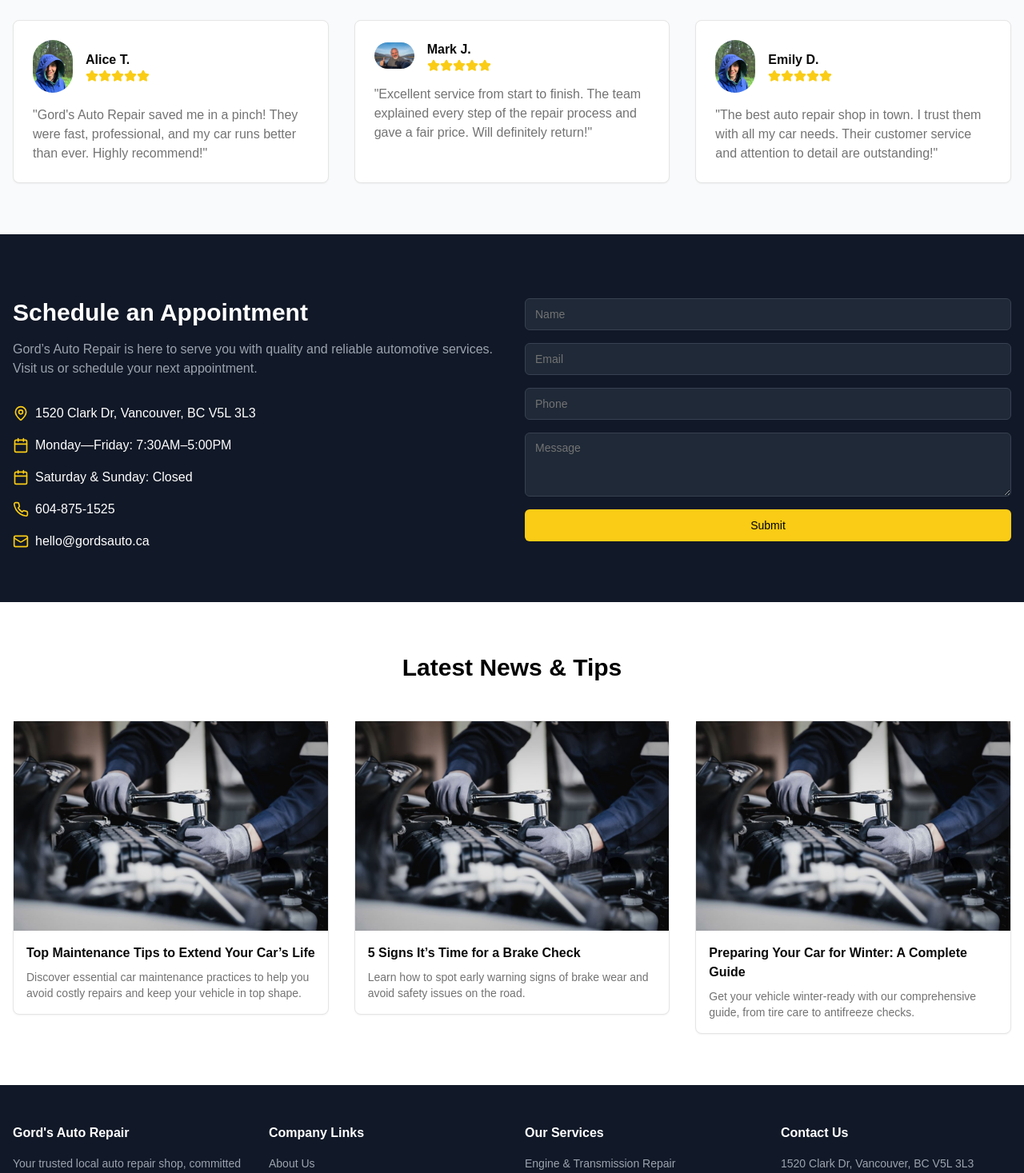
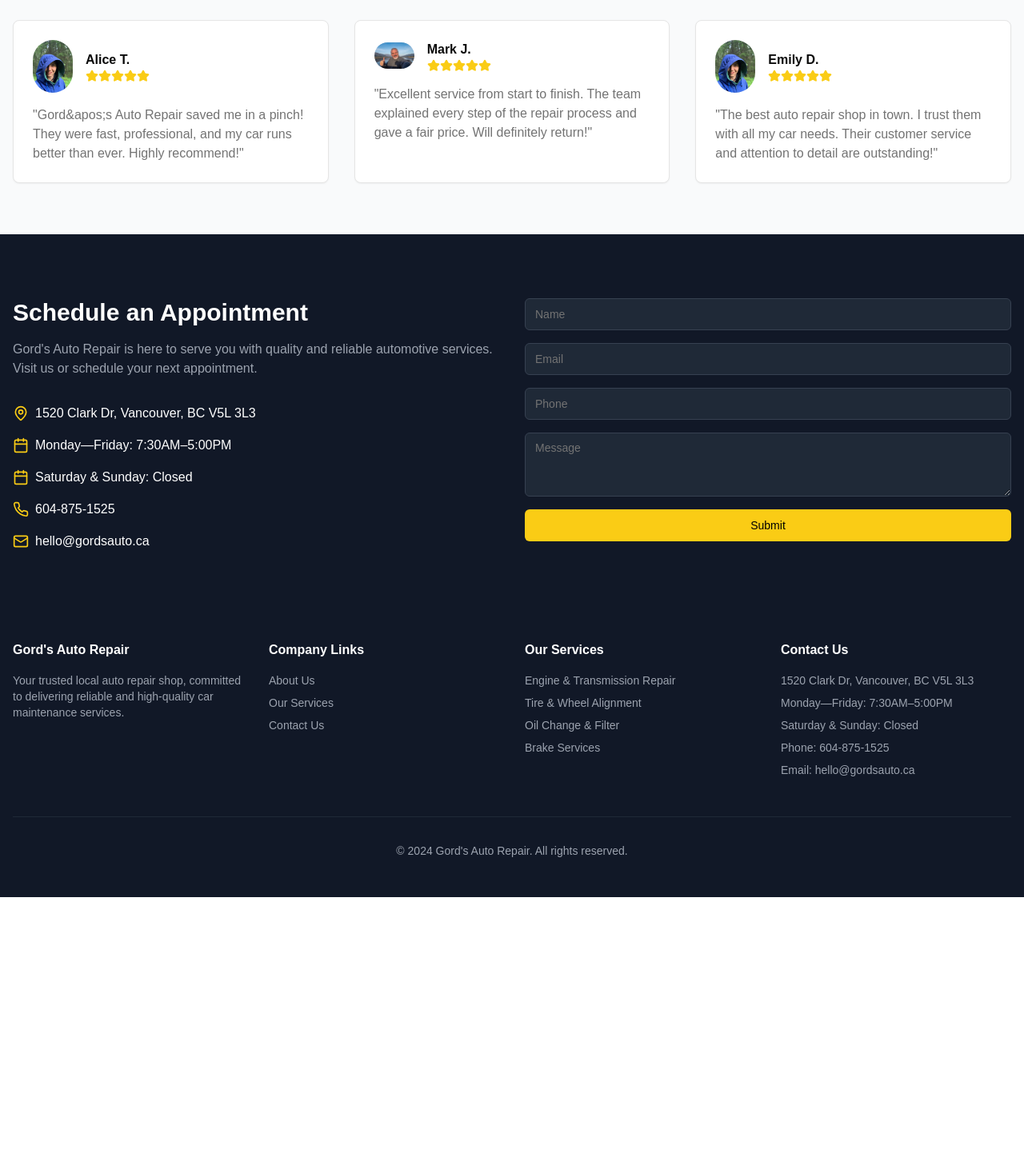
Before and after one commit to alextrieu/gords-auto, a Next.js app: page / in a window 1280 px wide. Shown: the part 2620-4087 px from the top of the page at 80% size. After the commit the page ends 3742 px from the top, so only its background shows below. Built offline with nearby package versions, Linux system fonts and the light colour scheme.

Commit message:
updated errors

```diff
--- a/components/car-repair-landing.tsx
+++ b/components/car-repair-landing.tsx
@@ -29,12 +29,13 @@
 
   useEffect(() => {
     const handleScroll = () => {
-      setScrolled(window.scrollY > 50); // Change to true when scrolled 50px
+      setScrolled(window.scrollY > 50);
     };
 
     window.addEventListener("scroll", handleScroll);
     return () => window.removeEventListener("scroll", handleScroll);
   }, []);
+
   return (
     <div className="flex flex-col min-h-screen">
       {/* Navigation Bar */}
@@ -52,7 +53,7 @@
           >
             <span className="self-center lg:text-2xl font-semibold whitespace-nowrap text-white flex items-center">
               <span className="bg-red-700 text-white font-bold px-2 py-1 rounded-md mr-2">
-                GORD'S
+                GORD&apos;S
               </span>
               AUTO REPAIR
             </span>
@@ -153,10 +154,10 @@
             Expert Car Care, Right When You Need It
           </h1>
           <p className="text-lg mb-8">
-            At Gord's Auto Repair, we provide comprehensive car maintenance and
-            repair services to keep your vehicle running smoothly and safely.
-            Whether you need routine oil changes, brake service, or complex
-            engine repairs, our certified mechanics are here to help.
+            At Gord&apos;s Auto Repair, we provide comprehensive car maintenance
+            and repair services to keep your vehicle running smoothly and
+            safely. Whether you need routine oil changes, brake service, or
+            complex engine repairs, our certified mechanics are here to help.
           </p>
           <div className="flex space-x-4 justify-center">
             <a
@@ -165,12 +166,6 @@
             >
               Schedule an Appointment
             </a>
-            {/* <a
-              href="#contact"
-              className="px-6 py-3 border-2 border-yellow-400 text-white font-semibold rounded-lg hover:bg-yellow-500 hover:text-gray-900"
-            >
-              Contact Our Team
-            </a> */}
           </div>
         </div>
       </section>
@@ -200,13 +195,13 @@
             </h2>
 
             <p className="text-neutral-500 dark:text-neutral-400">
-              With years of experience and a commitment to excellence, Gord's
-              Auto Repair is your go-to choice for reliable and high-quality car
-              care. Our skilled mechanics are trained to handle everything from
-              routine maintenance to complex repairs, ensuring your vehicle is
-              in safe hands. We use the latest tools and technology to diagnose
-              and fix issues accurately and efficiently, helping you get back on
-              the road with confidence.
+              With years of experience and a commitment to excellence,
+              Gord&apos;s Auto Repair is your go-to choice for reliable and
+              high-quality car care. Our skilled mechanics are trained to handle
+              everything from routine maintenance to complex repairs, ensuring
+              your vehicle is in safe hands. We use the latest tools and
+              technology to diagnose and fix issues accurately and efficiently,
+              helping you get back on the road with confidence.
             </p>
             <Button className="bg-yellow-400 text-black hover:bg-yellow-500 mx-auto md:mx-0">
               Learn More
@@ -287,63 +282,6 @@
         </div>
       </section>
 
-      {/* Why Choose Us Section */}
-      {/* <section className="py-16 container mx-auto px-4">
-        <h2 className="text-3xl font-bold text-center mb-12">
-          Why Choose Gord's Auto Repair?
-        </h2>
-        <div className="grid md:grid-cols-3 gap-8">
-          {[
-            {
-              title: "Transparent Estimates",
-              description:
-                "Receive clear, upfront estimates for all repairs with no hidden costs.",
-              icon: Shield,
-            },
-            {
-              title: "Certified Technicians",
-              description:
-                "Trust our team of certified and experienced mechanics for quality service.",
-              icon: Shield,
-            },
-            {
-              title: "Customer Satisfaction Guarantee",
-              description:
-                "We stand by our work with a 100% satisfaction guarantee.",
-              icon: Check,
-            },
-            {
-              title: "Reliable Repairs",
-              description:
-                "Get repairs done right the first time with our thorough diagnostics.",
-              icon: Wrench,
-            },
-            {
-              title: "State-of-the-Art Equipment",
-              description:
-                "We use advanced tools and technology to provide precise repairs.",
-              icon: Settings,
-            },
-            {
-              title: "Quick Turnaround",
-              description:
-                "Efficient service to get you back on the road as soon as possible.",
-              icon: Clock,
-            },
-          ].map((feature, index) => (
-            <Card key={index} className="text-center">
-              <CardContent className="p-6 space-y-4">
-                <feature.icon className="w-12 h-12 mx-auto text-yellow-400" />
-                <h3 className="text-xl font-semibold">{feature.title}</h3>
-                <p className="text-neutral-500 dark:text-neutral-400">
-                  {feature.description}
-                </p>
-              </CardContent>
-            </Card>
-          ))}
-        </div>
-      </section> */}
-
       {/* Team Section */}
       <section id="team" className="py-16">
         <div className="container mx-auto px-4">
@@ -387,7 +325,7 @@
               {
                 name: "Alice T.",
                 review:
-                  "Gord's Auto Repair saved me in a pinch! They were fast, professional, and my car runs better than ever. Highly recommend!",
+                  "Gord&apos;s Auto Repair saved me in a pinch! They were fast, professional, and my car runs better than ever. Highly recommend!",
                 rating: 5,
                 image: "/selfie.png",
               },
@@ -426,7 +364,7 @@
                     </div>
                   </div>
                   <p className="text-neutral-500 dark:text-neutral-400">
-                    "{testimonial.review}"
+                    &quot;{testimonial.review}&quot;
                   </p>
                 </CardContent>
               </Card>
@@ -444,7 +382,7 @@
                 Schedule an Appointment
               </h2>
               <p className="text-gray-400 mb-8">
-                Gord’s Auto Repair is here to serve you with quality and
+                Gord&apos;s Auto Repair is here to serve you with quality and
                 reliable automotive services. Visit us or schedule your next
                 appointment.
               </p>
@@ -498,64 +436,15 @@
         </div>
       </section>
 
-      {/* Latest News Section */}
-      <section className="py-16">
-        <div className="container mx-auto px-4">
-          <h2 className="text-3xl font-bold text-center mb-12">
-            Latest News & Tips
-          </h2>
-          <div className="grid md:grid-cols-3 gap-8">
-            {[
-              {
-                title: "Top Maintenance Tips to Extend Your Car’s Life",
-                description:
-                  "Discover essential car maintenance practices to help you avoid costly repairs and keep your vehicle in top shape.",
-                image: "/hero image.png",
-              },
-              {
-                title: "5 Signs It’s Time for a Brake Check",
-                description:
-                  "Learn how to spot early warning signs of brake wear and avoid safety issues on the road.",
-                image: "/hero image.png",
-              },
-              {
-                title: "Preparing Your Car for Winter: A Complete Guide",
-                description:
-                  "Get your vehicle winter-ready with our comprehensive guide, from tire care to antifreeze checks.",
-                image: "/hero image.png",
-              },
-            ].map((post, index) => (
-              <Link key={index} href="#" className="group">
-                <Card>
-                  <Image
-                    src={post.image}
-                    alt={post.title}
-                    width={400}
-                    height={200}
-                    className="w-full"
-                  />
-                  <CardContent className="p-4">
-                    <h3 className="font-semibold group-hover:text-yellow-400">
-                      {post.title}
-                    </h3>
-                    <p className="text-sm text-neutral-500 mt-2 dark:text-neutral-400">
-                      {post.description}
-                    </p>
-                  </CardContent>
-                </Card>
-              </Link>
-            ))}
-          </div>
-        </div>
-      </section>
-
       {/* Footer */}
       <footer className="bg-gray-900 text-gray-400 py-12">
         <div className="container mx-auto px-4">
           <div className="grid md:grid-cols-4 gap-8">
             {/* About Section */}
             <div>
-              <h3 className="text-white font-bold mb-4">Gord's Auto Repair</h3>
+              <h3 className="text-white font-bold mb-4">
+                Gord&apos;s Auto Repair
+              </h3>
               <p className="text-sm">
                 Your trusted local auto repair shop, committed to delivering
                 reliable and high-quality car maintenance services.
@@ -627,8 +516,8 @@
           {/* Footer Bottom */}
           <div className="border-t border-gray-800 mt-12 pt-8 text-center text-sm">
             <p>
-              &copy; {new Date().getFullYear()} Gord's Auto Repair. All rights
-              reserved.
+              &copy; {new Date().getFullYear()} Gord&apos;s Auto Repair. All
+              rights reserved.
             </p>
           </div>
         </div>
--- a/components/ui/input.tsx
+++ b/components/ui/input.tsx
@@ -1,9 +1,7 @@
-import * as React from "react"
+import * as React from "react";
+import { cn } from "@/lib/utils";
 
-import { cn } from "@/lib/utils"
-
-export interface InputProps
-  extends React.InputHTMLAttributes<HTMLInputElement> {}
+type InputProps = React.InputHTMLAttributes<HTMLInputElement>;
 
 const Input = React.forwardRef<HTMLInputElement, InputProps>(
   ({ className, type, ...props }, ref) => {
@@ -17,9 +15,9 @@
         ref={ref}
         {...props}
       />
-    )
+    );
   }
-)
-Input.displayName = "Input"
+);
+Input.displayName = "Input";
 
-export { Input }
+export { Input };
--- a/components/ui/textarea.tsx
+++ b/components/ui/textarea.tsx
@@ -1,9 +1,7 @@
-import * as React from "react"
+import * as React from "react";
+import { cn } from "@/lib/utils";
 
-import { cn } from "@/lib/utils"
-
-export interface TextareaProps
-  extends React.TextareaHTMLAttributes<HTMLTextAreaElement> {}
+type TextareaProps = React.TextareaHTMLAttributes<HTMLTextAreaElement>;
 
 const Textarea = React.forwardRef<HTMLTextAreaElement, TextareaProps>(
   ({ className, ...props }, ref) => {
@@ -16,9 +14,9 @@
         ref={ref}
         {...props}
       />
-    )
+    );
   }
-)
-Textarea.displayName = "Textarea"
+);
+Textarea.displayName = "Textarea";
 
-export { Textarea }
+export { Textarea };
```
